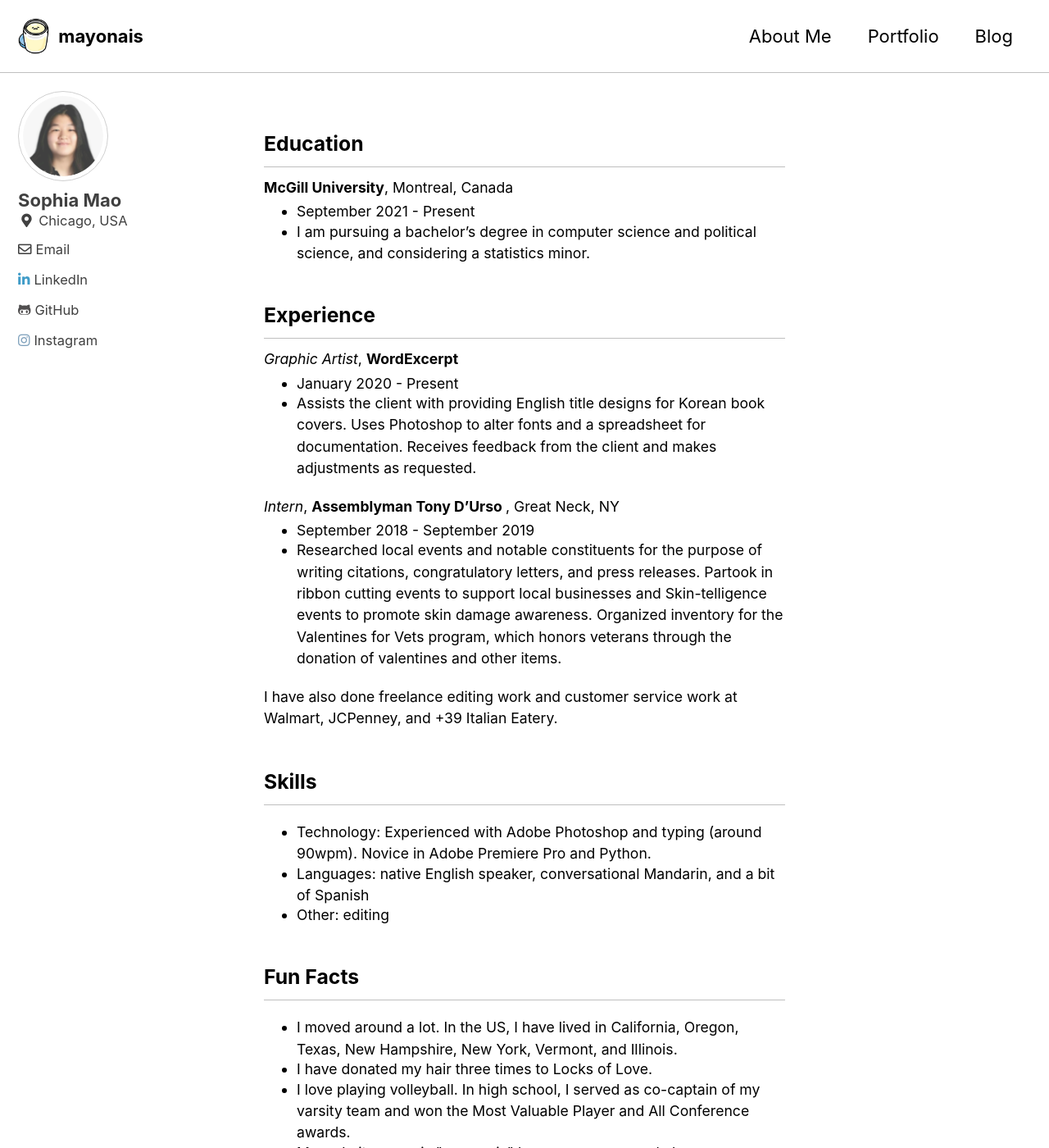
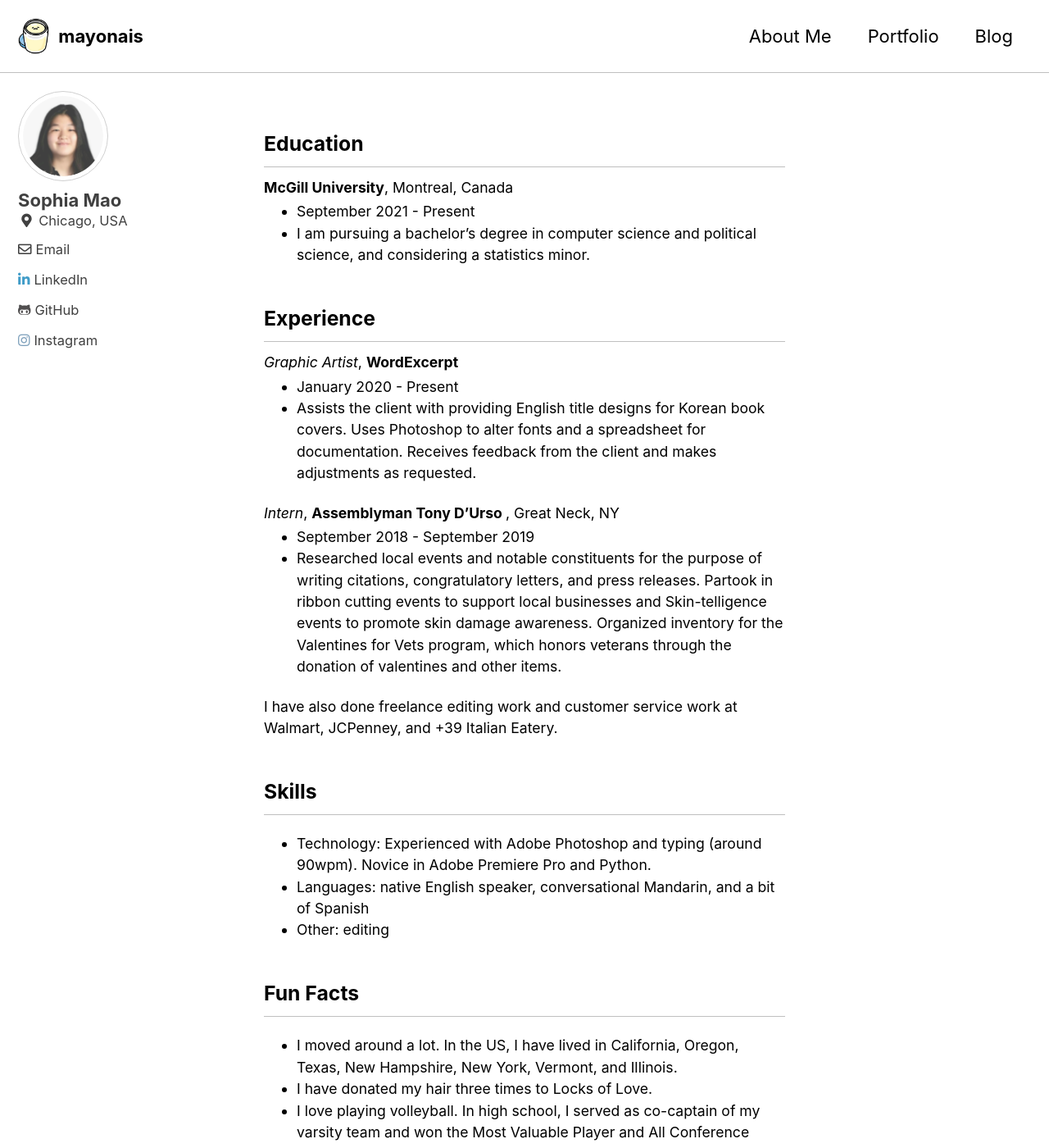
Before and after one commit to mayonais/mayonais.github.io, a Jekyll site: the page built from index.html, in a window 1280 px wide and 1400 px high. Shown: the whole window at 82% size. Built offline with Jekyll 4.4.1, drawn with Linux system fonts in a browser that asks for light colours; cached includes are drawn as plain includes; the list of posts is cut into pages by our own code.

```diff
--- a/_sass/minimal-mistakes/_page.scss
+++ b/_sass/minimal-mistakes/_page.scss
@@ -109,7 +109,7 @@
   li,
   dl {
     font-size: 0.8em;
-    margin: -2px 0px
+    margin: 0px 0px
   }
 
   p + ul {
```
